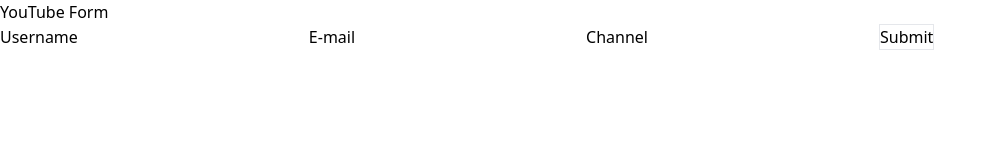
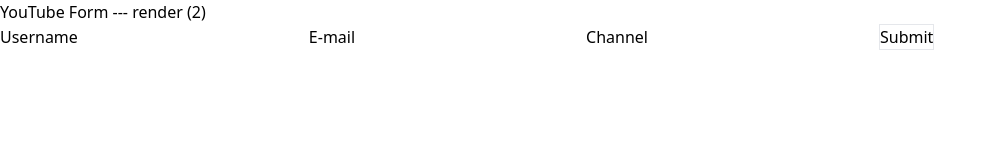
Before and after one commit to gitsoufiane/react-hook-form, a React (Vite) app: page / in a window 1280 px wide. Shown: the top 160 px of the page, without its empty margins (0-997 px from the left). Built offline with nearby package versions, Linux system fonts and the light colour scheme.

Commit message:
handleSubmit rhf

```diff
--- a/src/components/YoutubeForm.tsx
+++ b/src/components/YoutubeForm.tsx
@@ -1,13 +1,26 @@
 import { useForm } from "react-hook-form";
 import { DevTool } from "@hookform/devtools";
+
+let renderCount = 0;
+
+type FormValues = {
+  username: string;
+  email: string;
+  channel: string;
+};
 export function YoutubeForm() {
-  const { register, control } = useForm();
+  const { register, control, handleSubmit } = useForm<FormValues>();
+  renderCount++;
+
+  const onSubmit = (data: FormValues) => {
+    console.log({ data });
+  };
 
   return (
     <div>
-      <h1>YouTube Form</h1>
+      <h1>YouTube Form --- render ({renderCount})</h1>
 
-      <form>
+      <form onSubmit={handleSubmit(onSubmit)}>
         <label htmlFor="username">Username</label>
         <input type="text" id="username" {...register("username")} />
 
```
